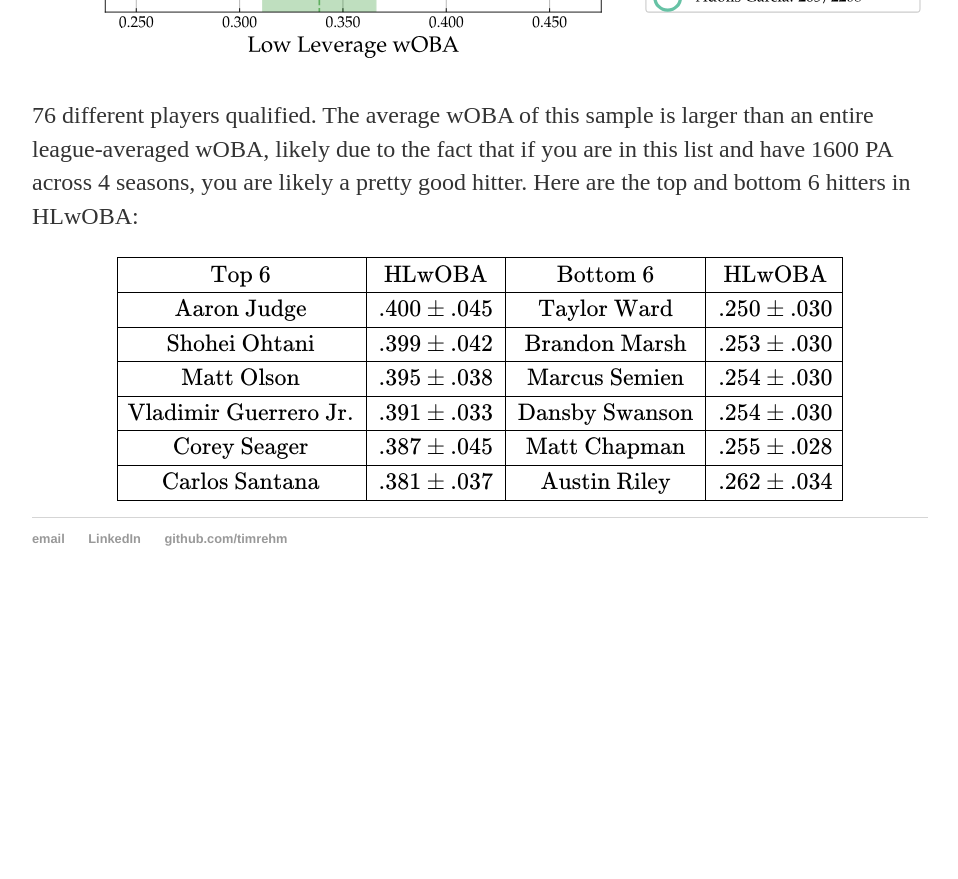
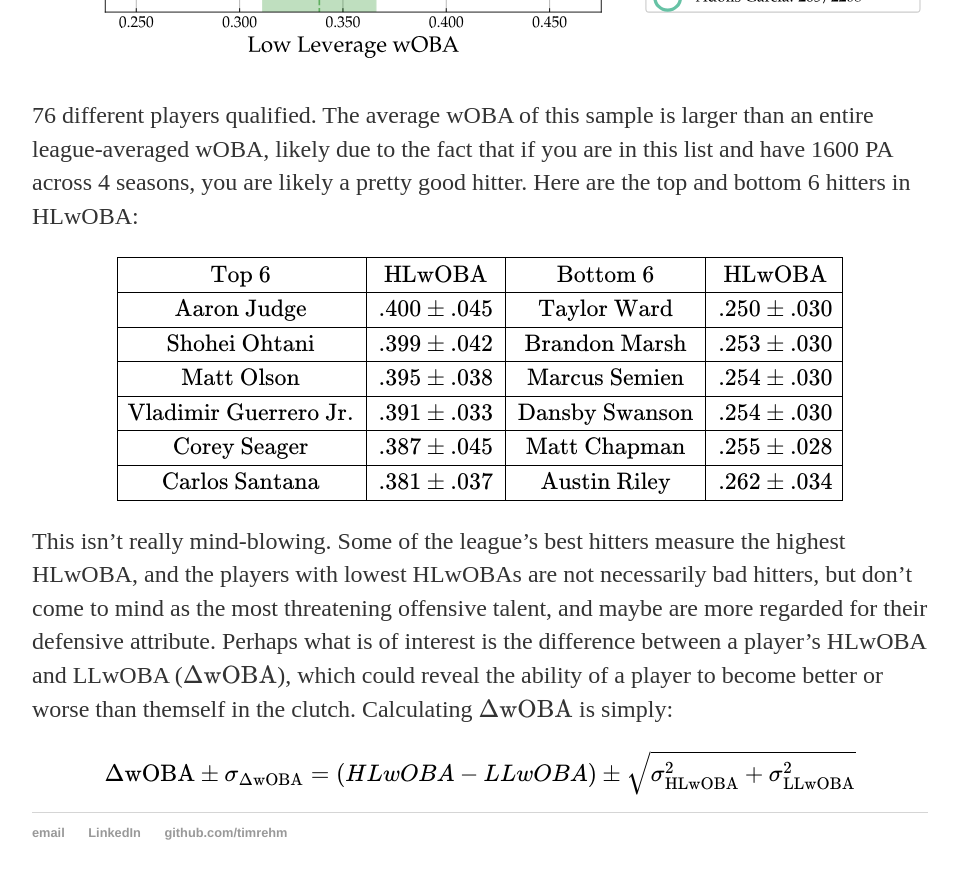
Before and after one commit to timrehm/timrehm.github.io, a Jekyll site: the page built from _posts/2026-5-24-leverage.md, in a window 1280 px wide and 900 px high, scrolled down 5131 px. Shown: the top 879 px of the window, without its empty margins (160-1118 px from the left). Built offline with Jekyll 4.4.1, drawn with Linux system fonts in a browser that asks for light colours; before the commit the page ends 5737 px from its top, so only the background shows below that.

Commit message:
Update 2026-5-24-leverage.md

```diff
--- a/_posts/2026-5-24-leverage.md
+++ b/_posts/2026-5-24-leverage.md
@@ -63,3 +63,9 @@
 \hline
 \end{array}
 $$
+
+This isn't really mind-blowing. Some of the league's best hitters measure the highest HLwOBA, and the players with lowest HLwOBAs are not necessarily bad hitters, but don't come to mind as the most threatening offensive talent, and maybe are more regarded for their defensive attribute. Perhaps what is of interest is the difference between a player's HLwOBA and LLwOBA ($\Delta\mathrm{wOBA}$), which could reveal the ability of a player to become better or worse than themself in the clutch. Calculating $\Delta\mathrm{wOBA}$ is simply:
+
+$$
+\Large \Delta\mathrm{wOBA}\pm\sigma_{\Delta\mathrm{wOBA}} = \left(HLwOBA - LLwOBA\right)\pm\sqrt{\sigma_{\mathrm{HLwOBA}}^{2}+\sigma_{\mathrm{LLwOBA}}^{2}}
+$$
```
